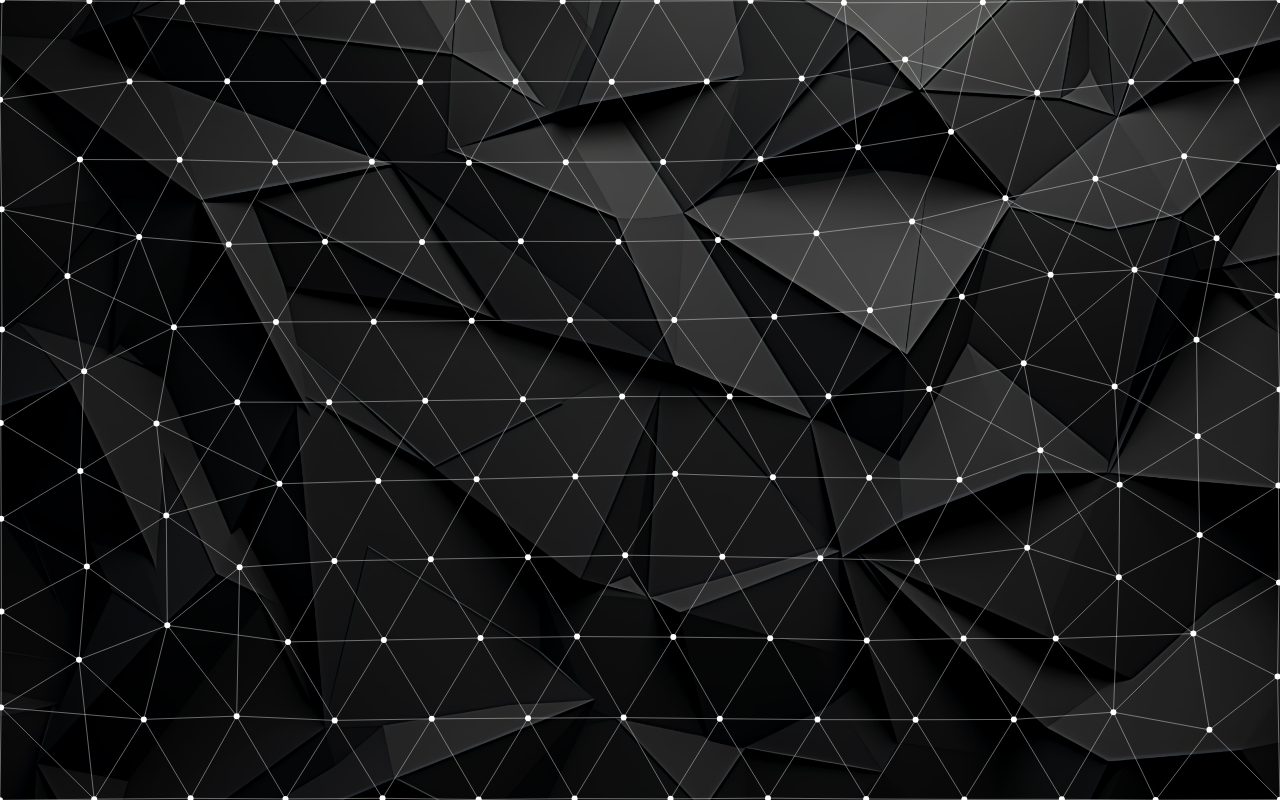
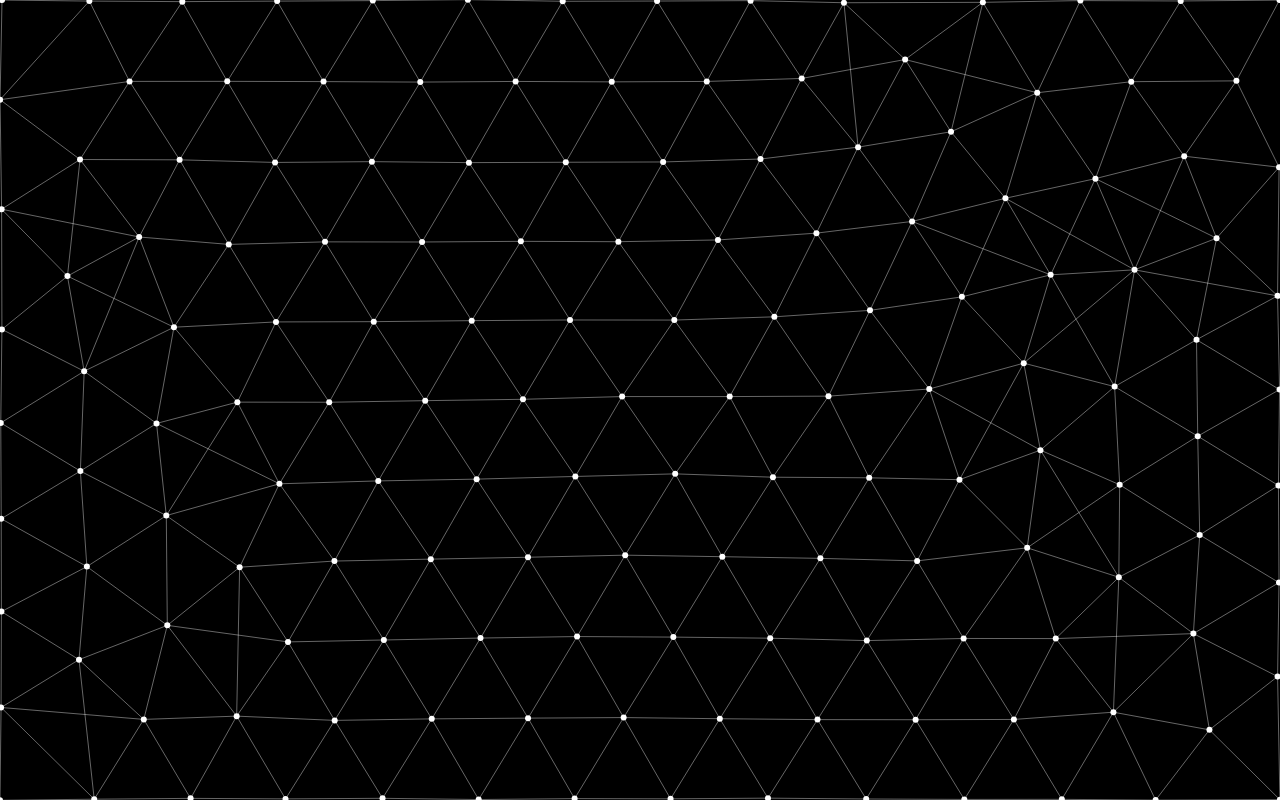
Before and after one commit to Papierek12/foopa, a plain HTML site: page index.html in a window 1280 px wide. Drawn offline with nearby package versions, Linux system fonts and the light colour scheme.

Commit message:
Update styles.css

```diff
--- a/styles.css
+++ b/styles.css
@@ -12,7 +12,4 @@ canvas {
     position: absolute;
     top: 0;
     left: 0;
-    background-image: url(bg.jpg);
-    background-position: center;
-    background-size: cover;
 }
```
